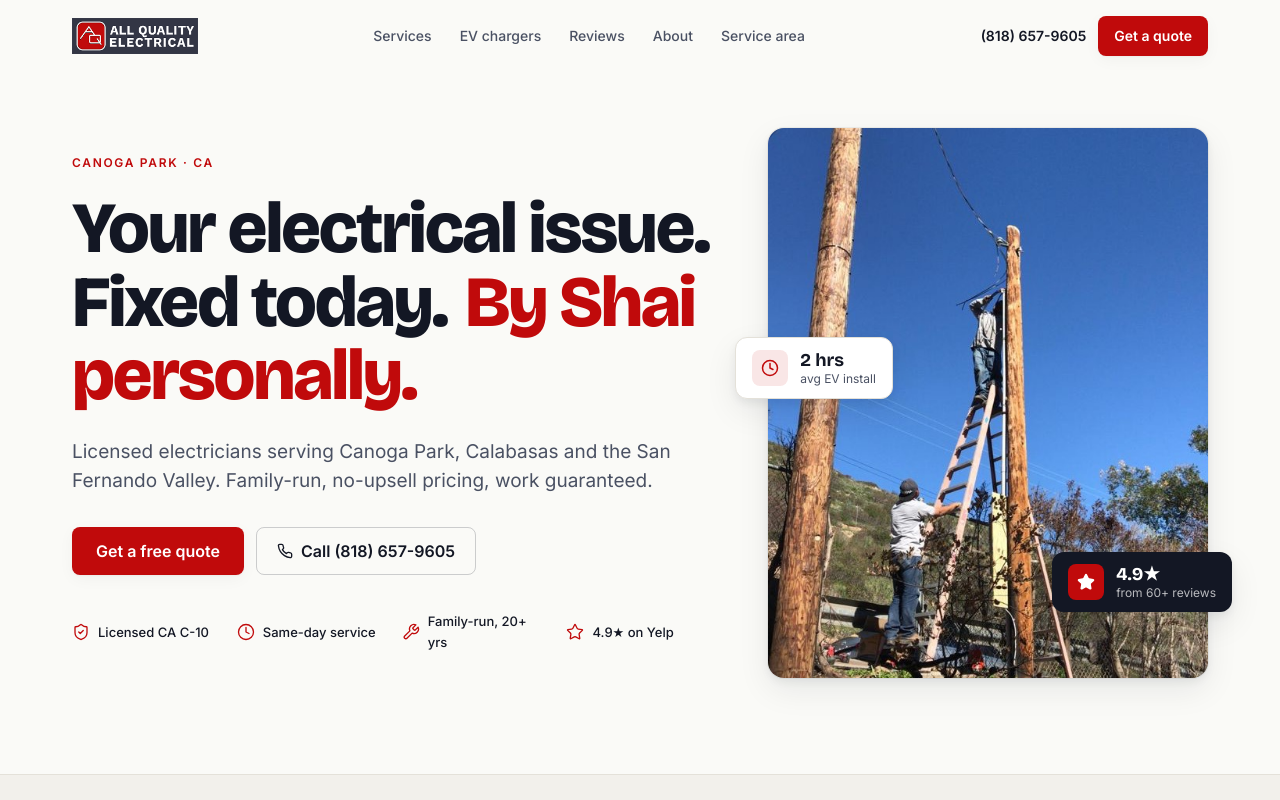
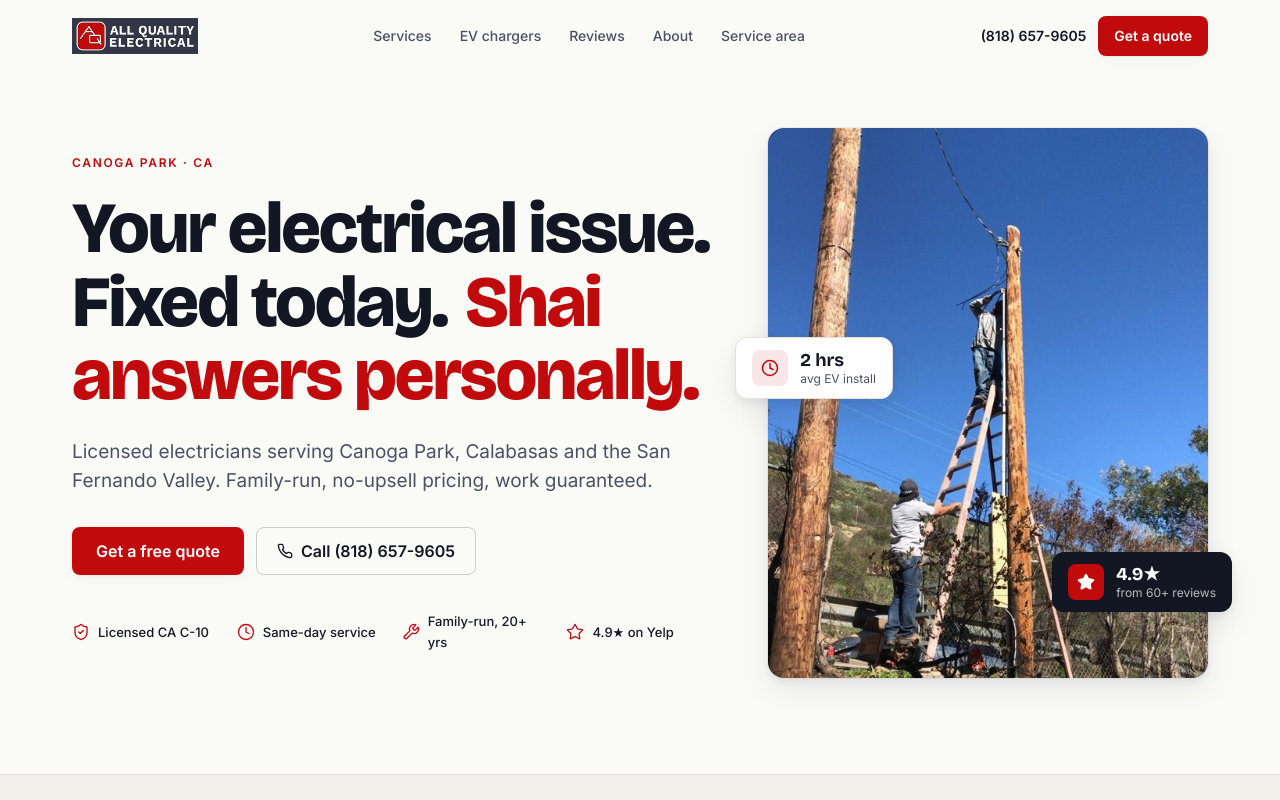
Before and after one commit to juliansaidi2008-sudo/aqe-preview-v2, a Next.js app: page / in a window 1280 px wide. Shown: the top 800 px of the page. Built offline with nearby package versions, Linux system fonts and the light colour scheme.

Commit message:
Honest hero: 'Shai answers personally' (verifiable per Yelp reviews) instead of 'By Shai personally' (overpromise)

```diff
--- a/src/components/Hero.tsx
+++ b/src/components/Hero.tsx
@@ -28,7 +28,7 @@
               <br />
               Fixed today.
               <br className="md:hidden" />
-              <span className="text-brand md:ml-[0.4ch]">By Shai personally.</span>
+              <span className="text-brand md:ml-[0.4ch]">Shai answers personally.</span>
             </h1>
 
             <p className="mt-6 text-[17px] md:text-[19px] text-charcoal leading-[1.55] max-w-[58ch] text-pretty">
--- a/src/config/brand.ts
+++ b/src/config/brand.ts
@@ -4,7 +4,7 @@
 export const brand = {
   name: "All Quality Electrical",
   shortName: "AQE",
-  tagline: "Your electrical issue. Fixed today. By Shai personally.",
+  tagline: "Your electrical issue. Fixed today. Shai answers personally.",
   established: 2003,
 
   phone: "(818) 657-9605",
```
